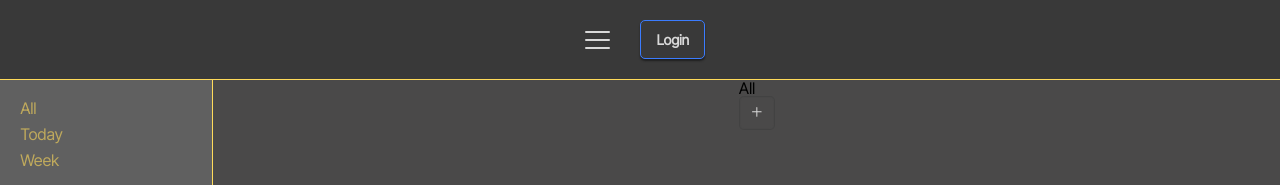
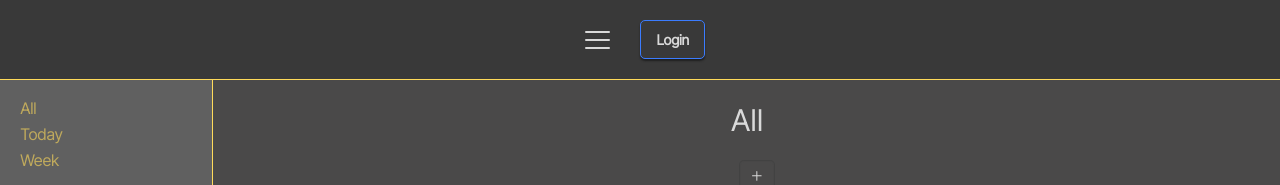
Before and after one commit to j-mcQueen/tasklister, a React (Create React App) app: page / in a window 1280 px wide. Shown: the top 185 px of the page. Built offline with nearby package versions, Linux system fonts and the light colour scheme; the HTML template or start-up script is replaced by a standard one.

Commit message:
Set spacing on arena and add assorted styles to h1

```diff
--- a/src/components/arena/arena.css
+++ b/src/components/arena/arena.css
@@ -1,9 +1,19 @@
 #arena {
+    --arenaGap: 25px;
     display: flex;
     flex-direction: column;
     align-items: center;
+    gap: var(--arenaGap);
     height: 100%;
     width: 100%;
+}
+
+#arena h1 {
+    color: #d9d9d9;
+    font-size: 30px;
+    width: 100%;
+    text-align: center;
+    margin-top: var(--arenaGap);
 }
 
 #arena .modal {
@@ -21,14 +31,15 @@
     display: flex;
     flex-direction: column;
     width: 40%;
-    gap: 20px;
+    gap: var(--arenaGap);
 }
 
 .task-entry {
     display: flex;
+    align-items: center;
     gap: 10px;
     width: 100%;
-    border-radius: 5px;
+    border-bottom: 1px solid var(--lighter);
 }
 
 .add-task select {
@@ -55,19 +66,20 @@
     align-items: center;
     width: 100%;
     padding: 10px 15px;
-    border-radius: 5px;
-    border: 1px solid var(--lighter);
     border-left: none;
 }
 
-.low {
-    border-left: 2px solid #3b7cff;
+.low::before {
+    content: "\25C6";
+    color: #3b7cff;
 }
 
-.medium {
-    border-left: 2px solid #ffdb5a;
+.medium::before {
+    content: "\25C6";
+    color: #ffdb5a;
 }
 
-.high {
-    border-left: 2px solid #9d1313;
+.high::before {
+    content: "\25C6";
+    color: #9d1313;
 }
```
